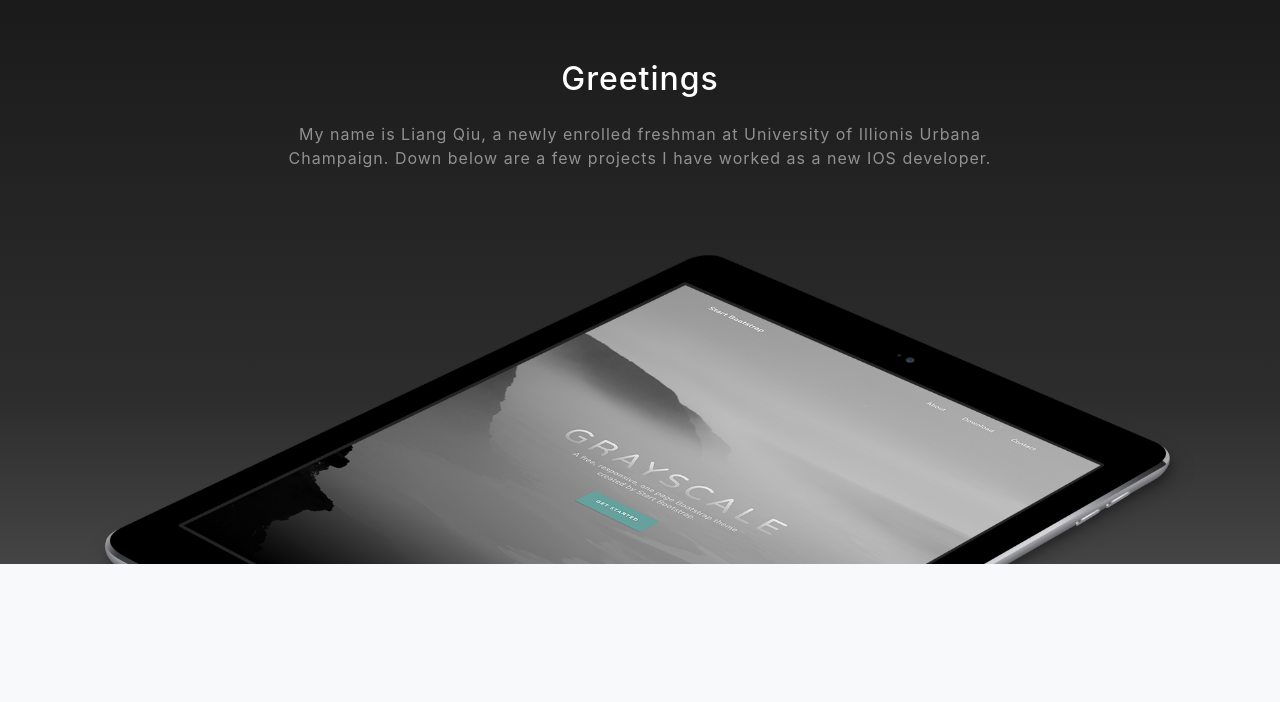
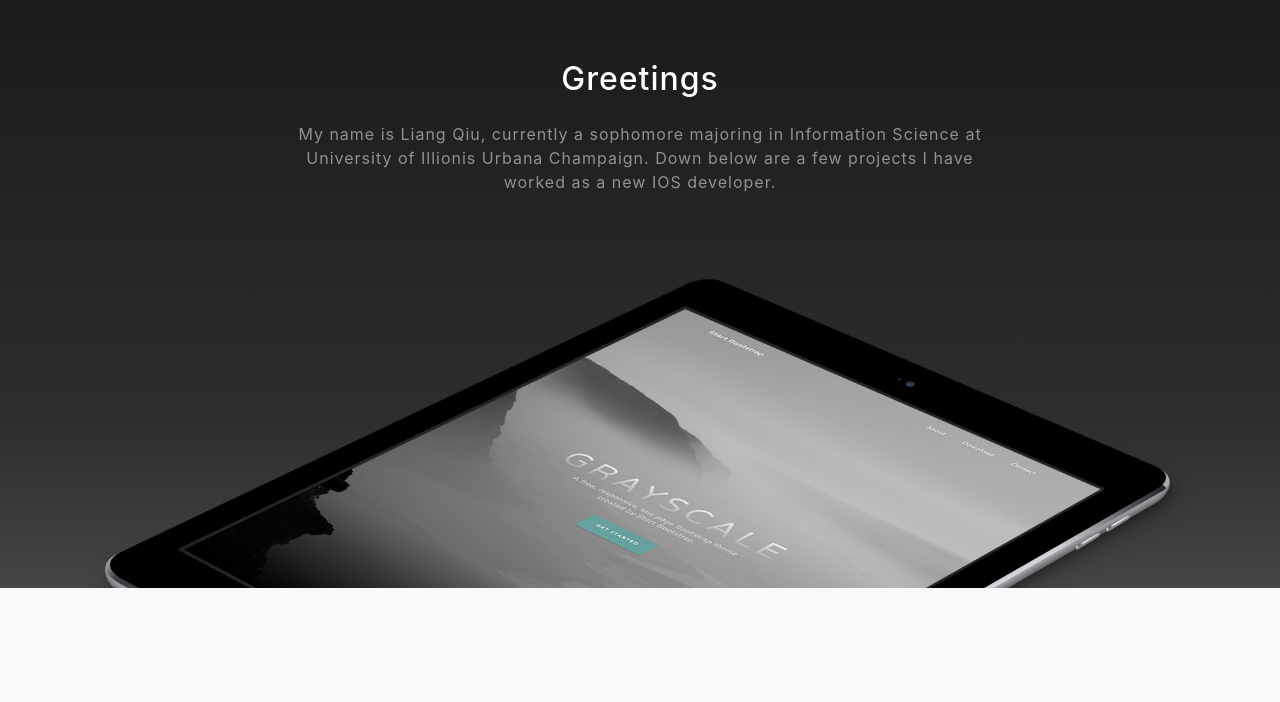
Before and after one commit to liangqiu19/Portfolio, a website with bundled scripts: page index.html in a window 1280 px wide. Shown: the part 900-1602 px from the top of the page. Built offline with nearby package versions, Linux system fonts and the light colour scheme.

Commit message:
Update index.html

```diff
--- a/index.html
+++ b/index.html
@@ -65,7 +65,7 @@
       <div class="row">
         <div class="col-lg-8 mx-auto">
           <h2 class="text-white mb-4"> Greetings  </h2>
-          <p class="text-white-50">  My name is Liang Qiu, a newly enrolled freshman at University of Illionis Urbana Champaign. Down below are a few projects I have worked as a new IOS developer.</p>
+          <p class="text-white-50">  My name is Liang Qiu, currently a sophomore majoring in Information Science at University of Illionis Urbana Champaign. Down below are a few projects I have worked as a new IOS developer.</p>
         </div>
       </div>
       <img src="img/ipad.png" class="img-fluid" alt="">
```
